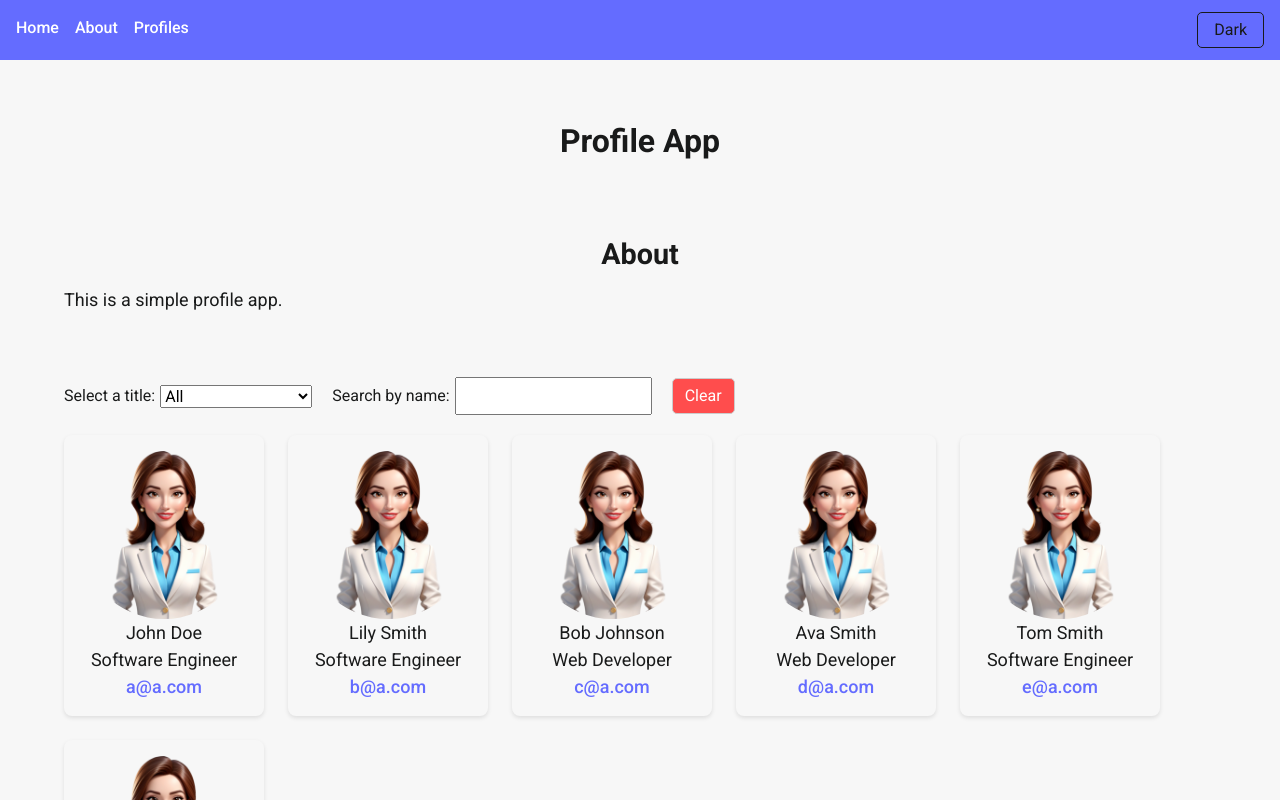
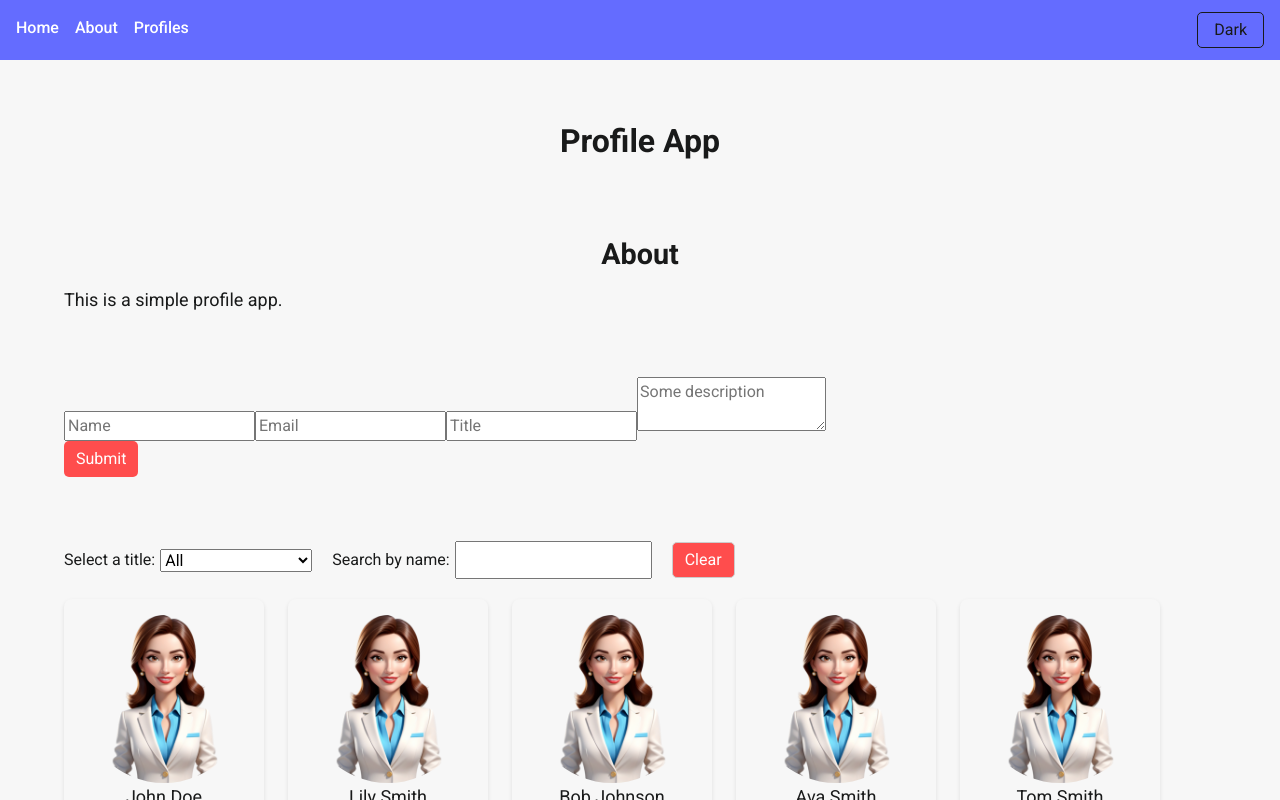
Before and after one commit to apbridge/my-profile-app, a React (Vite) app: page / in a window 1280 px wide. Shown: the top 800 px of the page. Built offline with nearby package versions, Linux system fonts and the light colour scheme.

Commit message:
2/4 update

```diff
--- a/src/App.jsx
+++ b/src/App.jsx
@@ -7,6 +7,7 @@ import image_woman from "./assets/headshot-woman2.png";
 import Card from "./components/Card";
 import Wrapper from "./components/Wrapper";
 import {useState} from "react";
+import ProfileForm from "./components/ProfileForm";
 
 const App = () => {
   const profiles =[
@@ -93,6 +94,9 @@ const App = () => {
           <About />
       </Wrapper>
       <Wrapper>
+        <ProfileForm />
+      </Wrapper>
+      <Wrapper>
           <div className="filter-wrapper">
             <div className="filter--select">
               <label htmlFor="title-select">Select a title: </label>
--- /dev/null
+++ b/src/components/ProfileForm.jsx
@@ -0,0 +1,34 @@
+import {useState} from "react";
+
+const ProfileForm = () => {
+    const [data, setData] = useState({name: "", title: "", email: "", bio: ""});
+    const handleChange = (e) => {
+        setData({...data, [e.target.name]: e.target.value});
+    };
+    const handleSubmit = async (e) => {
+        e.preventDefault();
+        const formData = new FormData(e.target);
+        try {
+            const response = await fetch("https://web.ics.purdue.edu/~apbridge/profile-app/send-data.php", {
+                method: "POST",
+                body: formData,
+            });
+            const result = await response.json();
+            console.log(result.message);
+        } catch(error){
+            console.log(error);
+        }
+        //console.log(formData.get("name"));
+    };
+    return (
+        <form onSubmit={handleSubmit} className="profile-form">
+            <input type="text" name="name" placeholder="Name" required value={data.name} onChange={handleChange}/>
+            <input type="email" name="email" placeholder="Email" required value={data.email} onChange={handleChange}/>
+            <input type="text" name="title" placeholder="Title" required value={data.title} onChange={handleChange}/>
+            <textarea name="bio" placeholder="Some description" required value={data.bio} onChange={handleChange}></textarea>
+            <button type="submit">Submit</button>
+        </form>
+    )
+}
+
+export default ProfileForm;
```
